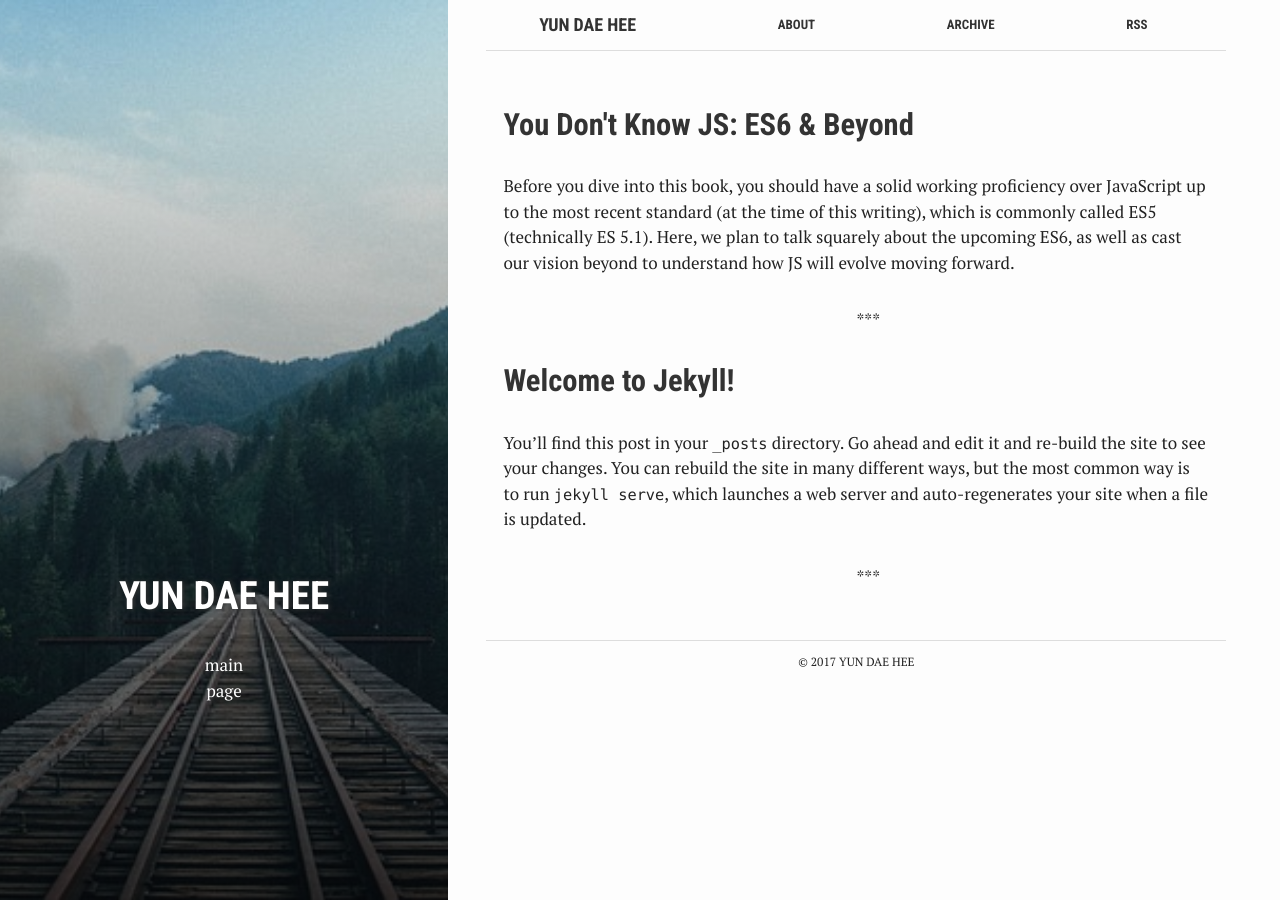
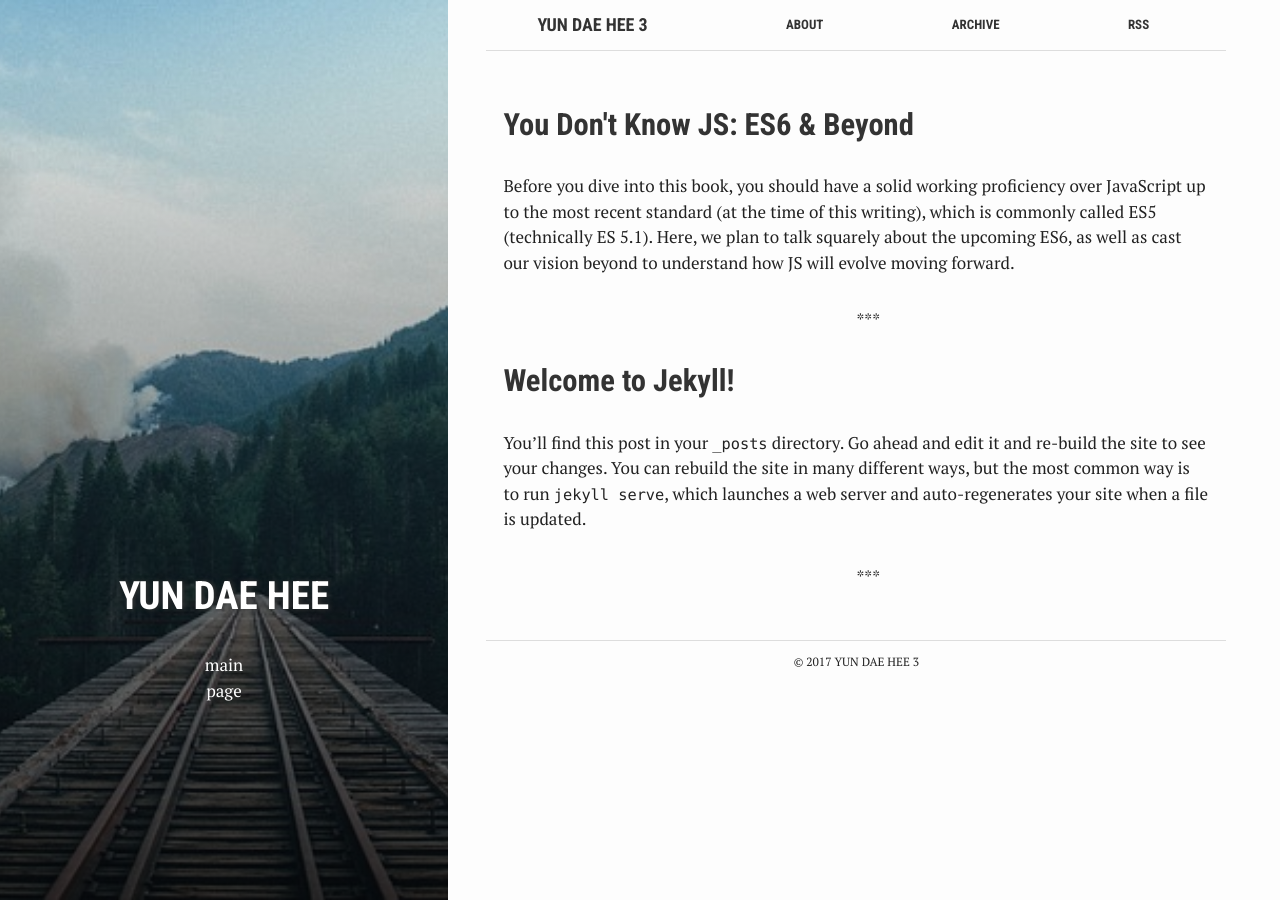
Before and after one commit to test076923/076923.github.io, a Jekyll site: the page built from index.html, in a window 1280 px wide. Built offline with Jekyll 4.4.1, drawn with Linux system fonts in a browser that asks for light colours.

Commit message:
Update _config.yml

```diff
--- a/_config.yml
+++ b/_config.yml
@@ -6,7 +6,8 @@
 # 'jekyll serve'. If you change this file, please restart the server process.
 
 # Site settings
-title: YUN DAE HEE
+title: YUN DAE HEE 3
+
 email: 076923@naver.com
 description: > # this means to ignore newlines until "baseurl:"
   Write an awesome description for your new site here. You can edit this
@@ -14,7 +15,8 @@ description: > # this means to ignore newlines until "baseurl:"
   Google search results) and in your feed.xml site description.
 baseurl: "" # the subpath of your site, e.g. /blog
 lang: "en"
-url: "http://localhost:4000" # the base hostname & protocol for your site
+url: "https://076923.github.io/"
+#url: "http://localhost:4000" # the base hostname & protocol for your site
 twitter_username:
 github_username:  076923
 disqus_username:
```
